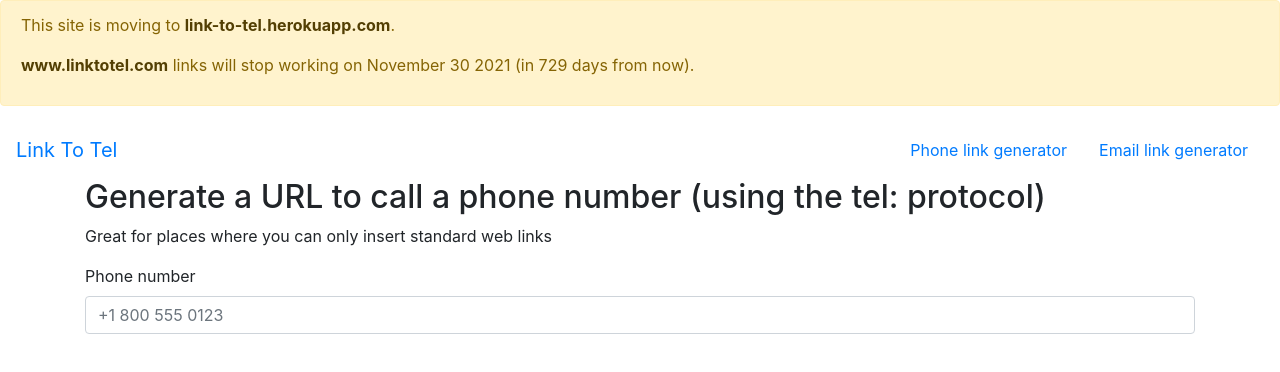
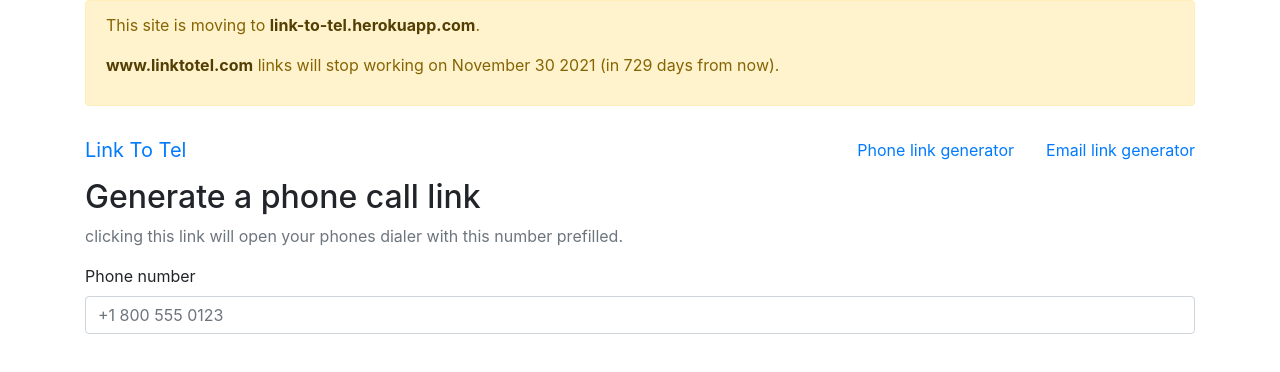
Before and after one commit to arye-eidelman/link-to-tel, a React (Create React App) app in the folder app/javascript/: page / in a window 1280 px wide. Shown: the top 372 px of the page. Built offline with nearby package versions, Linux system fonts and the light colour scheme; the HTML template or start-up script is replaced by a standard one.

Commit message:
Fix alignment, set max container width, desaturate subheader

```diff
--- a/app/javascript/src/App.jsx
+++ b/app/javascript/src/App.jsx
@@ -1,6 +1,6 @@
 import React, { Component } from 'react'
-import { Route, Link, Switch, BrowserRouter as Router, Redirect } from 'react-router-dom'
-import { Alert } from 'reactstrap'
+import { Route, Switch, BrowserRouter as Router, Redirect } from 'react-router-dom'
+import { Alert, Container } from 'reactstrap'
 import TelLinkGenerator from './TelLinkGenerator'
 import EmailLinkGenerator from './EmailLinkGenerator'
 import Header from './Header'
@@ -9,7 +9,7 @@
   render() {
     return (
       <Router>
-        <>
+          <Container fluid="md">
             <Alert color="warning">
               <p>
                 This site is moving to {' '}
@@ -37,7 +37,7 @@
             <Route path="/tel/new" component={TelLinkGenerator} />
             <Route path="/email/new" component={EmailLinkGenerator} />
           </Switch>
-        </>
+        </Container>
       </Router>
     )
   }
--- a/app/javascript/src/EmailLinkGenerator.jsx
+++ b/app/javascript/src/EmailLinkGenerator.jsx
@@ -1,5 +1,5 @@
 import React, { Component } from 'react'
-import { Button, Form, FormGroup, Label, Input, FormText, Container } from 'reactstrap';
+import { Button, Form, FormGroup, Label, Input, Container } from 'reactstrap';
 
 class TelLinkGenerator extends Component {
   state = { emailAddress: "" }
@@ -25,9 +25,9 @@
 
   render() {
     return (
-      <Container>
-        <h2>Generate a URL to send an email (using the mailto: protocol).</h2>
-        <p>Great for places where you can only insert standard web links.</p>
+      <>
+        <h2>Generate an email link</h2>
+        <p className="text-muted">Clicking this link will open to your email app's new email page with this email as the recipient.</p>
 
         <Form onSubmit={e => e.preventDefault()}>
           <FormGroup>
@@ -38,7 +38,7 @@
         </Form>
         <br />
         {!this.state.emailAddress || this.linkResult()}
-      </Container>
+      </>
     )
   }
 }
--- a/app/javascript/src/Header.jsx
+++ b/app/javascript/src/Header.jsx
@@ -1,6 +1,7 @@
 import React, { Component } from 'react'
-import { Navbar, NavbarBrand, Nav, NavItem, NavLink } from 'reactstrap'
+import { Navbar, NavbarBrand, Nav, NavItem, NavLink, Container } from 'reactstrap'
 import { Link } from 'react-router-dom'
+
 
 
 class Header extends Component {
@@ -8,14 +9,14 @@
 
   render() {
     return (
-      <Navbar>
+      <Navbar className="px-0">
         <NavbarBrand>Link To Tel</NavbarBrand>
         <Nav>
           <NavItem>
             <NavLink tag={Link} to="/tel/new">Phone link generator</NavLink>
           </NavItem>
           <NavItem>
-            <NavLink tag={Link} to="/email/new">Email link generator</NavLink>
+            <NavLink tag={Link} to="/email/new" className="pr-0">Email link generator</NavLink>
           </NavItem>
         </Nav>
       </Navbar>
--- a/app/javascript/src/TelLinkGenerator.jsx
+++ b/app/javascript/src/TelLinkGenerator.jsx
@@ -25,9 +25,9 @@
 
   render() {
     return (
-      <Container>
-        <h2>Generate a URL to call a phone number (using the tel: protocol)</h2>
-        <p>Great for places where you can only insert standard web links</p>
+      <>
+        <h2>Generate a phone call link</h2>
+        <p className="text-muted">clicking this link will open your phones dialer with this number prefilled.</p>
 
         <Form onSubmit={e => e.preventDefault()}>
           <FormGroup>
@@ -38,7 +38,7 @@
         </Form>
         <br />
         {!this.state.phonNumber || this.linkResult()}
-      </Container>
+      </>
     )
   }
 }
```
Lines whose indentation alone changed are shown as unchanged.
